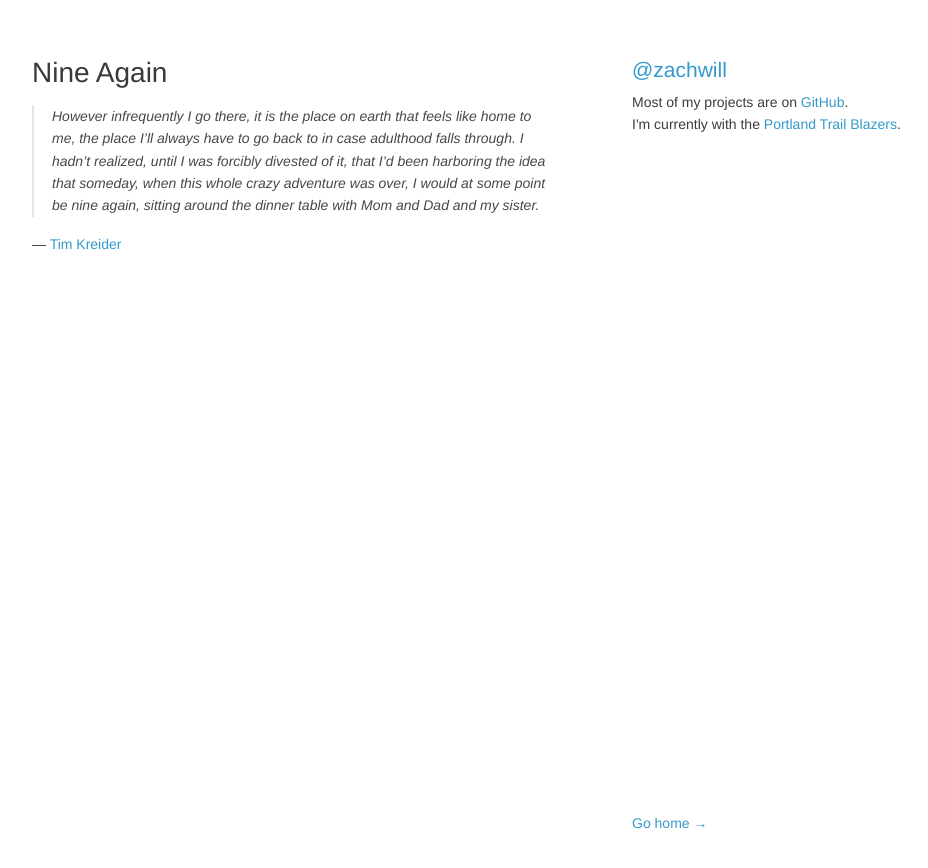
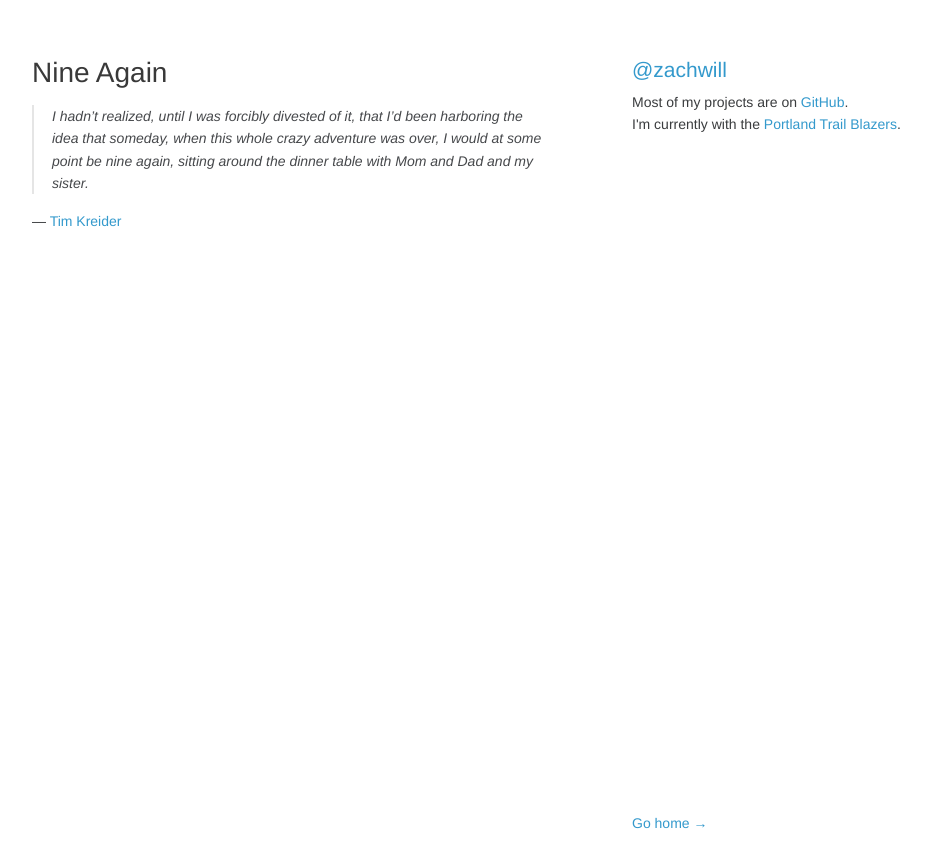
Before and after one commit to zachwill/blog, a Jekyll site: the page built from _posts/2013-01-21-nine-again.md, in a window 1280 px wide. Shown: the top 868 px of the page, without its empty margins (178-1106 px from the left). Built offline with Jekyll 4.4.1, drawn with Linux system fonts in a browser that asks for light colours; Markdown is read by kramdown in place of the engine named in the settings.

Commit message:
Use shorter quote

```diff
--- a/_posts/2013-01-21-nine-again.md
+++ b/_posts/2013-01-21-nine-again.md
@@ -4,9 +4,7 @@ title     : Nine Again
 permalink : /nine-again/
 ---
 
-> However infrequently I go there, it is the place on earth that feels like home
-> to me, the place I’ll always have to go back to in case adulthood falls
-> through. I hadn’t realized, until I was forcibly divested of it, that I’d been
+> I hadn’t realized, until I was forcibly divested of it, that I’d been
 > harboring the idea that someday, when this whole crazy adventure was over, I
 > would at some point be nine again, sitting around the dinner table with Mom
 > and Dad and my sister.
```
